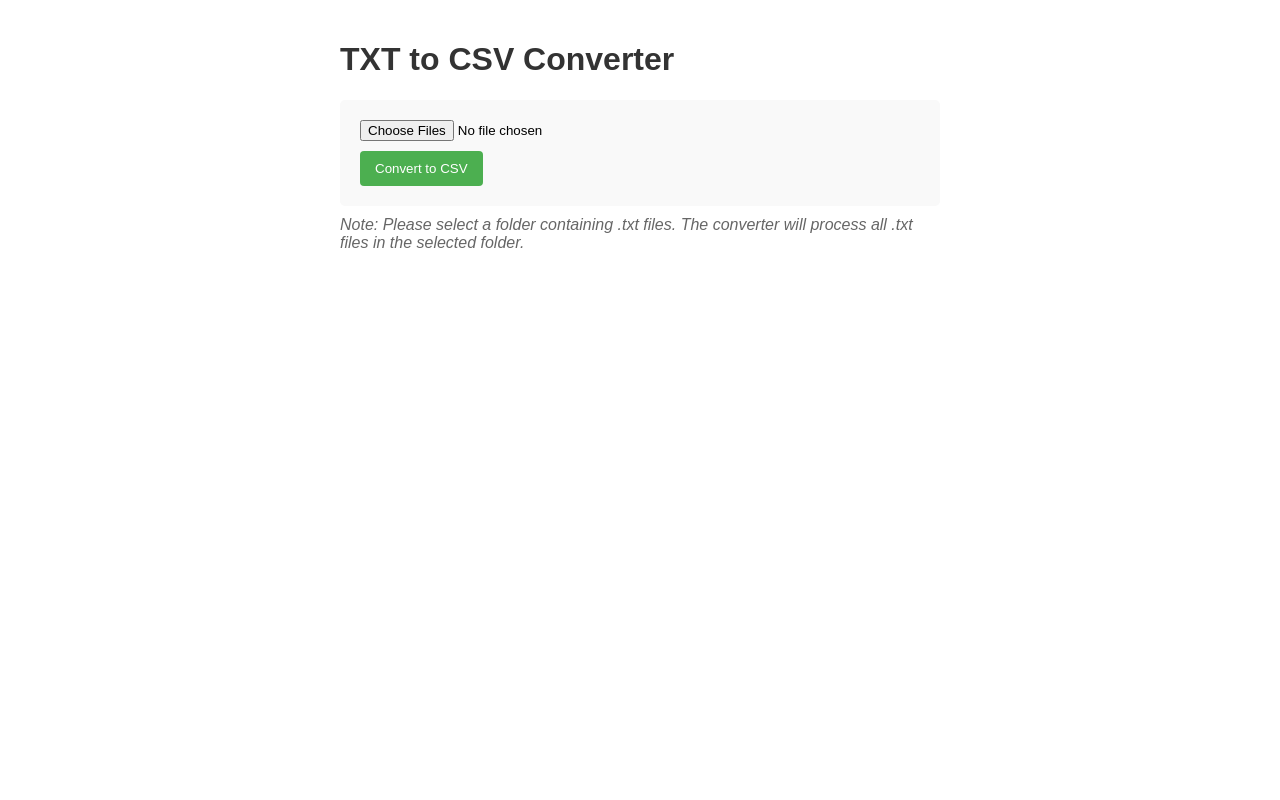
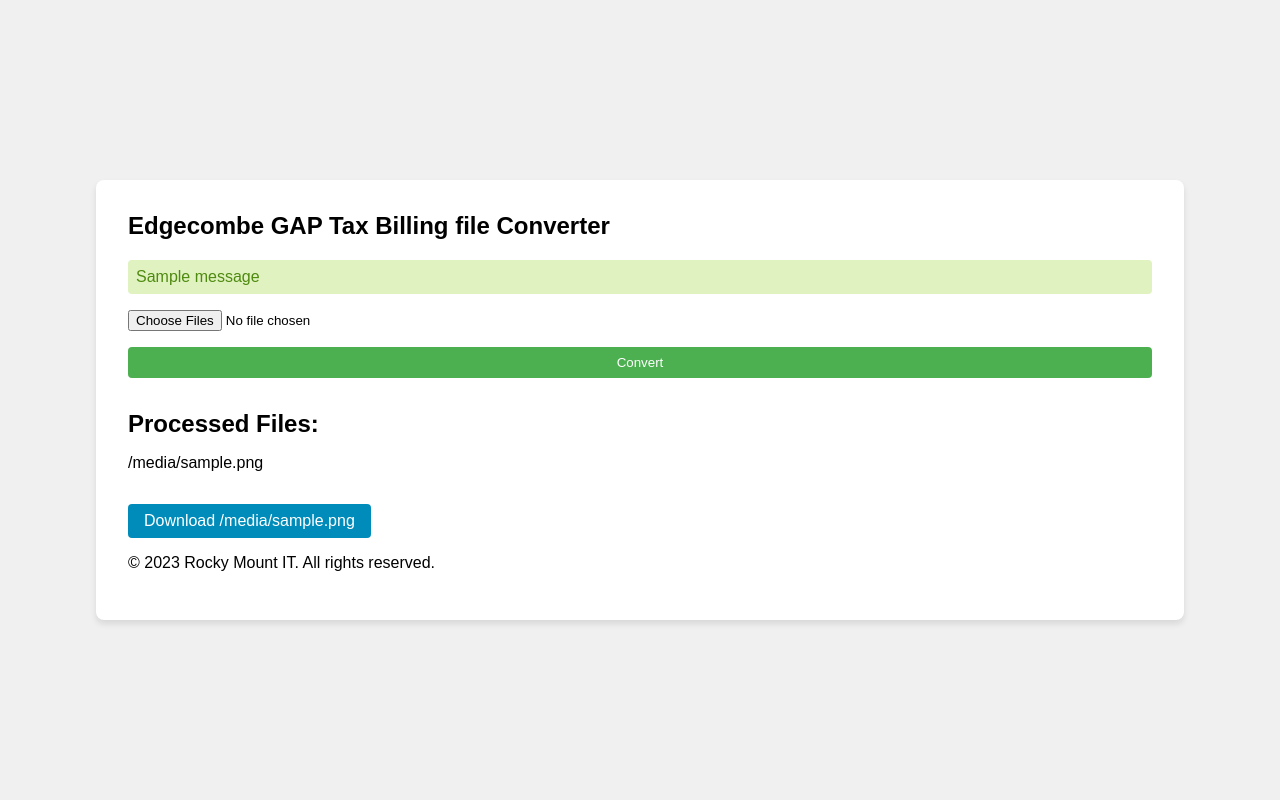
Before and after one commit to rockymount114/Edge-Gap, a Flask app: template templates/upload.html in a window 1280 px wide. Run offline with Flask 2, Linux system fonts and the light colour scheme; the template is opened without the code that fills it: most values are stand-ins (such as "Sample title", 1, 10 or a date in 2020); one stand-in notice (Sample message) is shown.

Commit message:
re designed flask framework

```diff
--- a/app.py
+++ b/app.py
@@ -1,72 +1,111 @@
+from flask import Flask, render_template, request, send_file, session, flash, redirect, url_for
 import os
-import tempfile
-from flask import Flask, request, render_template, send_file
 import pandas as pd
+import re
 from werkzeug.utils import secure_filename
+from config import columns, widths
 
 app = Flask(__name__)
+app.secret_key = '1030d253-f896-45a8-aed9-dae5cd9d4834'  # Make sure to use a strong, random secret key in production
 
-ALLOWED_EXTENSIONS = {'txt'}
+UPLOAD_FOLDER = 'uploads'
+if not os.path.exists(UPLOAD_FOLDER):
+    os.makedirs(UPLOAD_FOLDER)
 
-def allowed_file(filename):
-    return '.' in filename and filename.rsplit('.', 1)[1].lower() in ALLOWED_EXTENSIONS
+app.config['UPLOAD_FOLDER'] = UPLOAD_FOLDER
+app.config['MAX_CONTENT_LENGTH'] = 16 * 1024 * 1024  # 16MB max-limit
 
-column_widths = [2, 5, 12, 25, 4, 3, 2, 4, 6, 6, 15, 8, 8, 25, 20, 20, 3, 3, 1, 25, 20, 20, 3, 3, 1, 25, 25, 20, 2, 9, 25, 25, 20, 2, 9, 25, 25, 20, 2, 9, 8, 4, 8, 8, 6, 3, 3, 1, 3, 7, 1, 1, 1, 1, 1, 1, 1, 1, 1, 1, 1, 9, 15, 25, 20, 20, 3, 4, 25, 25, 20, 2, 9, 25, 20, 20, 3, 4, 25, 25, 20, 2, 9, 25, 20, 20, 3, 4, 25, 25, 20, 2, 9, 9, 1, 9, 4, 1, 1, 10, 1, 1, 2, 29, 6, 54, 10, 10, 10]
-
-def convert_to_csv(folder_path):
+def convert_to_csv(folder_path, widths, columns):
     all_dataframes = []
+    column_widths = widths
+    column_headers = columns
 
     for filename in os.listdir(folder_path):
         if filename.endswith(".txt"):
             file_path = os.path.join(folder_path, filename)
-            df = pd.read_fwf(file_path, widths=column_widths, header=None)
+            df = pd.read_fwf(file_path, widths=column_widths)
+            df.columns = column_headers
+
+            c02 = df['PERC6'] == 'C02'
+            df = df[c02]
+            #### if you want double check file, turn this line on
+            # df['NOTES'] = os.path.splitext(filename)[0]
+
             all_dataframes.append(df)
 
     if not all_dataframes:
         raise ValueError("No DataFrames to concatenate. Please check the data source.")
 
     final_dataframe = pd.concat(all_dataframes, ignore_index=True)
+    final_dataframe = final_dataframe.fillna('')
+    final_dataframe.columns = column_headers
     return final_dataframe
 
 @app.route('/', methods=['GET', 'POST'])
-def upload_folder():
+def upload_file():
     if request.method == 'POST':
         if 'folder' not in request.files:
-            return 'No folder part'
-        folder = request.files.getlist('folder')
-        if not folder or folder[0].filename == '':
-            return 'No selected folder'
+            flash('No file part', 'error')
+            return redirect(request.url)
 
-        with tempfile.TemporaryDirectory() as temp_dir:
-            for file in folder:
-                if file and allowed_file(file.filename):
-                    filename = secure_filename(file.filename)
-                    file.save(os.path.join(temp_dir, filename))
+        files = request.files.getlist('folder')
+        if not files or files[0].filename == '':
+            flash('No selected files', 'error')
+            return redirect(request.url)
 
-            try:
-                df = convert_to_csv(temp_dir)
+        folder_path = os.path.join(app.config['UPLOAD_FOLDER'], 'temp_folder')
+        if not os.path.exists(folder_path):
+            os.makedirs(folder_path)
 
-                with tempfile.NamedTemporaryFile(delete=False, suffix='.csv') as temp_output:
-                    output_path = temp_output.name
-                    df.to_csv(output_path, index=False, header=False)  # Save without headers
+        years = []
+        file_names = []
+        for file in files:
+            if file and file.filename.endswith('.txt'):
+                filename = secure_filename(file.filename)
+                file.save(os.path.join(folder_path, filename))
+                file_names.append(filename)
+                match = re.search(r'(\d{4})', filename)
+                if match:
+                    year = int(match.group(1))
+                    years.append(year)
 
-                return_value = send_file(
-                    output_path,
-                    as_attachment=True,
-                    download_name='output.csv',
-                    mimetype='text/csv'
-                )
+        try:
+            df = convert_to_csv(folder_path, widths=widths, columns=columns)
 
-                @return_value.call_on_close
-                def delete_file():
-                    os.remove(output_path)
+            min_year = min(years) if years else 0
+            max_year = max(years) if years else 0
+            output_filename = f"{min_year}-{max_year} Edge Gap Billing_{len(df)}.csv"
+            output_path = os.path.join(app.config['UPLOAD_FOLDER'], output_filename)
+            df.to_csv(output_path, index=False, header=False)  ### set False if don't need file header
 
-                return return_value
+            # Clean up temporary folder
+            for file in os.listdir(folder_path):
+                os.remove(os.path.join(folder_path, file))
+            os.rmdir(folder_path)
 
-            except Exception as e:
-                return str(e)
+            session['file_names'] = file_names
+            session['output_filename'] = output_filename
 
-    return render_template('upload.html')
+            flash('Conversion successful!', 'success')
+            return redirect(url_for('upload_file'))
+
+        except Exception as e:
+            flash(f'An error occurred: {str(e)}', 'error')
+            return redirect(url_for('upload_file'))
+
+    return render_template('upload.html',
+                           file_names=session.get('file_names'),
+                           output_filename=session.get('output_filename'))
+
+@app.route('/download')
+def download_file():
+    output_filename = session.get('output_filename')
+    if output_filename:
+        output_path = os.path.join(app.config['UPLOAD_FOLDER'], output_filename)
+        return send_file(output_path, as_attachment=True)
+    else:
+        flash('No file to download', 'error')
+        return redirect(url_for('upload_file'))
 
 if __name__ == '__main__':
     app.run(debug=True)
--- a/templates/upload.html
+++ b/templates/upload.html
@@ -1,31 +1,42 @@
-<!doctype html>
+<!DOCTYPE html>
 <html lang="en">
 <head>
-    <meta charset="utf-8">
-    <meta name="viewport" content="width=device-width, initial-scale=1">
-    <title>TXT to CSV Converter</title>
+    <meta charset="UTF-8">
+    <meta name="viewport" content="width=device-width, initial-scale=1.0">
+    <title>EDGE GAP TAX TXT to CSV Converter - by Rocky Mount IT</title>
     <style>
         body {
             font-family: Arial, sans-serif;
-            max-width: 600px;
-            margin: 0 auto;
-            padding: 20px;
+            display: flex;
+            justify-content: center;
+            align-items: center;
+            min-height: 100vh;
+            margin: 0;
+            background-color: #f0f0f0;
         }
-        h1 {
-            color: #333;
+        .container {
+            background-color: white;
+            padding: 2rem;
+            border-radius: 8px;
+            box-shadow: 0 4px 6px rgba(0, 0, 0, 0.1);
+            max-width: 80%; /* Changed from 600px to 90% */
+            width: 90%;
+            margin: auto; /* Center the container */
+        }
+        h2 {
+            margin-top: 0;
         }
         form {
-            background-color: #f9f9f9;
-            padding: 20px;
-            border-radius: 5px;
+            display: flex;
+            flex-direction: column;
         }
         input[type="file"] {
-            margin-bottom: 10px;
+            margin-bottom: 1rem;
         }
         input[type="submit"] {
             background-color: #4CAF50;
             color: white;
-            padding: 10px 15px;
+            padding: 0.5rem;
             border: none;
             border-radius: 4px;
             cursor: pointer;
@@ -33,29 +44,86 @@
         input[type="submit"]:hover {
             background-color: #45a049;
         }
-        .note {
-            font-style: italic;
-            color: #666;
-            margin-top: 10px;
+        .file-list {
+            margin-top: 2rem;
+        }
+        .file-list h2 {
+            margin-bottom: 0.5rem;
+        }
+        .file-list ul {
+            list-style-type: none;
+            padding-left: 0;
+        }
+        .file-list li {
+            margin-bottom: 0.25rem;
+        }
+        .download-link {
+            display: inline-block;
+            margin-top: 1rem;
+            background-color: #008CBA;
+            color: white;
+            padding: 0.5rem 1rem;
+            text-decoration: none;
+            border-radius: 4px;
+        }
+        .download-link:hover {
+            background-color: #007B9A;
+        }
+        .flash-messages {
+            margin-bottom: 1rem;
+        }
+        .flash-message {
+            padding: 0.5rem;
+            border-radius: 4px;
+            margin-bottom: 0.5rem;
+        }
+        .flash-message.success {
+            background-color: #DFF2BF;
+            color: #4F8A10;
+        }
+        .flash-message.error {
+            background-color: #FFBABA;
+            color: #D8000C;
         }
     </style>
 </head>
 <body>
-    <h1>TXT to CSV Converter</h1>
-    <form method="post" enctype="multipart/form-data">
-        <input type="file" name="folder" webkitdirectory directory multiple>
-        <br>
-        <input type="submit" value="Convert to CSV">
-    </form>
-    <p class="note">Note: Please select a folder containing .txt files. The converter will process all .txt files in the selected folder.</p>
-    <script>
-        document.querySelector('form').addEventListener('submit', function(e) {
-            var files = document.querySelector('input[type=file]').files;
-            if (files.length === 0) {
-                e.preventDefault();
-                alert('Please select a folder containing .txt files.');
-            }
-        });
-    </script>
+    <div class="container">
+        <h2>Edgecombe GAP Tax Billing file Converter</h2>
+
+        {% with messages = get_flashed_messages(with_categories=true) %}
+            {% if messages %}
+                <div class="flash-messages">
+                    {% for category, message in messages %}
+                        <div class="flash-message {{ category }}">{{ message }}</div>
+                    {% endfor %}
+                </div>
+            {% endif %}
+        {% endwith %}
+
+        <form method="post" enctype="multipart/form-data">
+            <input type="file" name="folder" webkitdirectory directory multiple>
+            <input type="submit" value="Convert">
+        </form>
+
+        {% if file_names %}
+        <div class="file-list">
+            <h2>Processed Files:</h2>
+            <ul>
+                {% for file_name in file_names %}
+                <li>{{ file_name }}</li>
+                {% endfor %}
+            </ul>
+        </div>
+        {% endif %}
+
+        {% if output_filename %}
+        <a href="{{ url_for('download_file') }}" class="download-link">Download {{ output_filename }}</a>
+        {% endif %}
+
+        <footer>
+            <p>&copy; 2023 Rocky Mount IT. All rights reserved.</p>
+        </footer>
+    </div>
 </body>
 </html>
```
Also changed, not shown: config.py (added, +31 -0 lines), uploads/output.csv (deleted), 1 other file.
